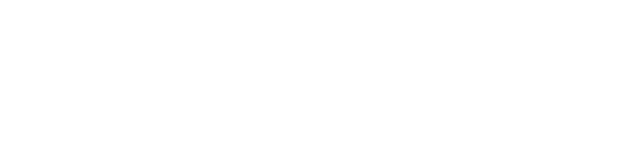
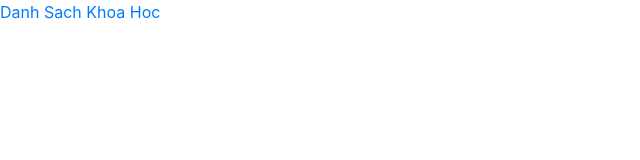
Before and after one commit to letrungthanh101/DuAnFrontEnd37, a plain HTML site: page index.html in a window 1280 px wide. Shown: the whole page, without its empty margins (0-640 px from the left). Drawn offline with nearby package versions, Linux system fonts and the light colour scheme.

Commit message:
commit danh sach khoa hoc

```diff
--- a/index.html
+++ b/index.html
@@ -10,7 +10,7 @@
     <link rel="stylesheet" href="https://stackpath.bootstrapcdn.com/bootstrap/4.3.1/css/bootstrap.min.css" integrity="sha384-ggOyR0iXCbMQv3Xipma34MD+dH/1fQ784/j6cY/iJTQUOhcWr7x9JvoRxT2MZw1T" crossorigin="anonymous">
   </head>
   <body>
-
+      <a href="./danhSachKhoa.html">Danh Sach Khoa Hoc</a>
     <!-- Optional JavaScript -->
     <!-- jQuery first, then Popper.js, then Bootstrap JS -->
     <script src="https://code.jquery.com/jquery-3.3.1.slim.min.js" integrity="sha384-q8i/X+965DzO0rT7abK41JStQIAqVgRVzpbzo5smXKp4YfRvH+8abtTE1Pi6jizo" crossorigin="anonymous"></script>
```
Also changed, not shown: danhSachKhoa.html (added), model/DanhSachKhoaHoc.js (renamed from model/nguoiDung.js).
